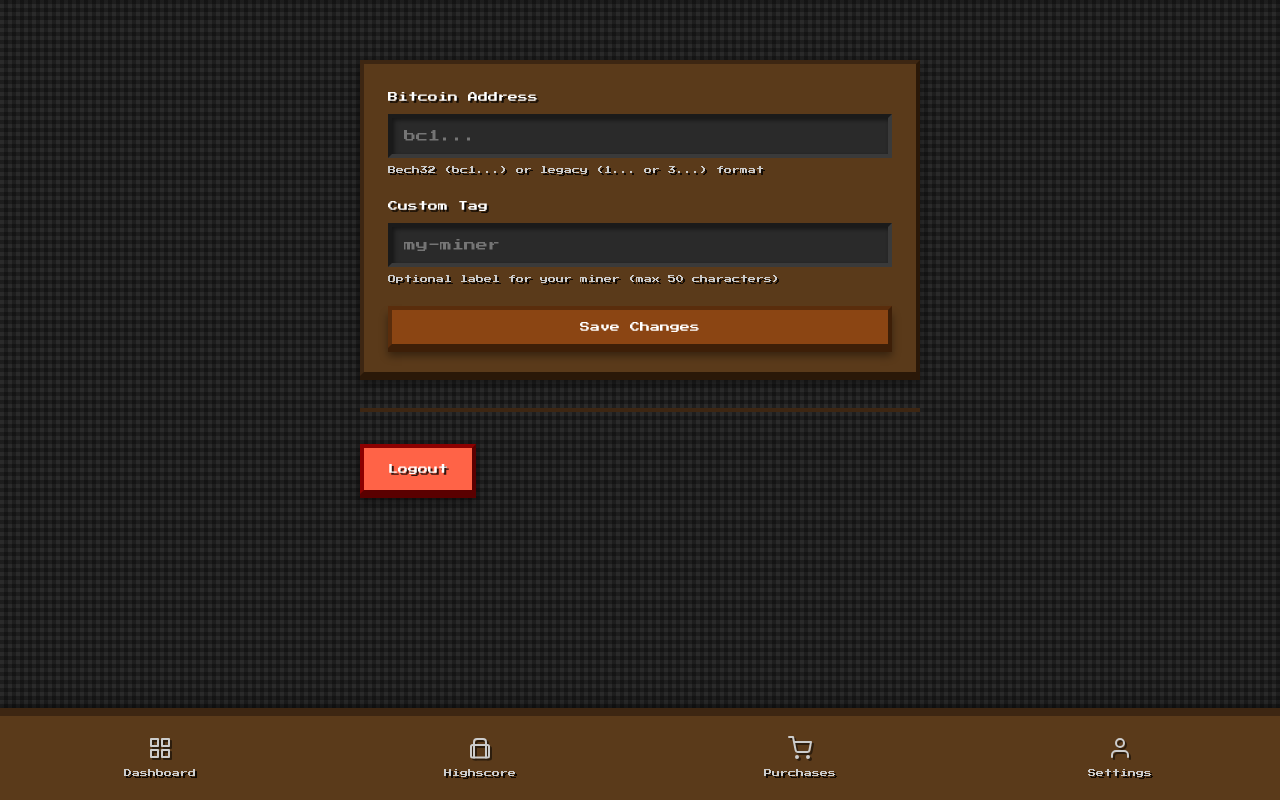
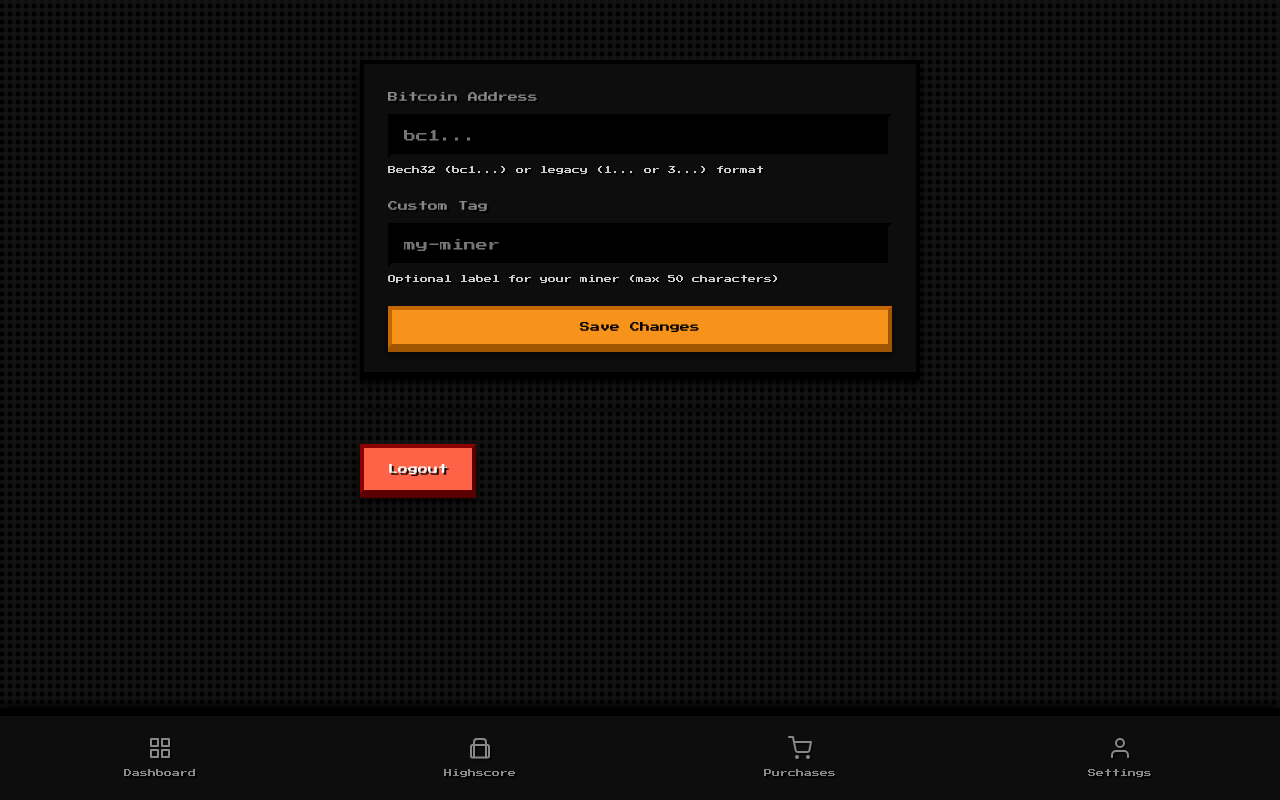
Before and after one commit to terakael/slicehash, a Python web app: template src/slicehash/templates/settings.html in a window 1280 px wide. Run offline with Jinja, Linux system fonts and the light colour scheme; the template is opened without the code that fills it, so the values that code supplies are empty.

Commit message:
[master] aesthetics

```diff
--- a/src/slicehash/static/style.css
+++ b/src/slicehash/static/style.css
@@ -15,15 +15,15 @@
 
 body {
     font-family: 'Press Start 2P', monospace;
-    background-color: #2a2a2a;
+    background-color: #000000;
     background-image:
-        repeating-linear-gradient(0deg, transparent, transparent 4px, rgba(0,0,0,0.3) 4px, rgba(0,0,0,0.3) 8px),
-        repeating-linear-gradient(90deg, transparent, transparent 4px, rgba(0,0,0,0.3) 4px, rgba(0,0,0,0.3) 8px);
-    color: #ffffff;
+        repeating-linear-gradient(0deg, transparent, transparent 4px, rgba(20,20,20,0.8) 4px, rgba(20,20,20,0.8) 8px),
+        repeating-linear-gradient(90deg, transparent, transparent 4px, rgba(20,20,20,0.8) 4px, rgba(20,20,20,0.8) 8px);
+    color: #e0e0e0;
     line-height: 1.8;
     min-height: 100vh;
     overflow-x: hidden;
-    text-shadow: 2px 2px 0px rgba(0,0,0,0.8);
+    text-shadow: 2px 2px 0px rgba(0,0,0,0.9);
 }
 
 /* Header */
@@ -113,12 +113,12 @@ footer {
 }
 
 #settings-form {
-    background-color: #5a3a1a;
-    border: 4px solid #3d2612;
-    border-right-color: #2a1808;
-    border-bottom-color: #2a1808;
+    background-color: #0d0d0d;
+    border: 4px solid #000000;
+    border-right-color: #000000;
+    border-bottom-color: #000000;
     padding: 24px;
-    box-shadow: 0 4px 0 #2a1808, 0 8px 8px rgba(0,0,0,0.4);
+    box-shadow: 0 4px 0 #000000, 0 8px 8px rgba(0,0,0,0.8);
 }
 
 /* Form elements */
@@ -128,7 +128,7 @@ footer {
 
 .form-group label {
     display: block;
-    color: #ffffff;
+    color: #888888;
     font-size: 10px;
     font-family: 'Press Start 2P', monospace;
     margin-bottom: 8px;
@@ -136,22 +136,22 @@ footer {
 
 .form-group input {
     width: 100%;
-    background-color: #2a2a2a;
-    border: 4px solid #1a1a1a;
-    border-right-color: #3a3a3a;
-    border-bottom-color: #3a3a3a;
-    color: #fff;
+    background-color: #000000;
+    border: 4px solid #000000;
+    border-right-color: #0d0d0d;
+    border-bottom-color: #0d0d0d;
+    color: #e0e0e0;
     padding: 12px;
     font-size: 12px;
     font-family: 'Press Start 2P', monospace;
     transition: border-color 0.1s;
-    box-shadow: inset 2px 2px 4px rgba(0,0,0,0.5);
+    box-shadow: inset 2px 2px 4px rgba(0,0,0,0.9);
 }
 
 .form-group input:focus {
     outline: none;
-    border-color: #ffd700;
-    box-shadow: inset 2px 2px 4px rgba(0,0,0,0.5), 0 0 8px rgba(255, 215, 0, 0.5);
+    border-color: #f7931a;
+    box-shadow: inset 2px 2px 4px rgba(0,0,0,0.8), 0 0 8px rgba(247, 147, 26, 0.5);
 }
 
 .form-group input.error {
@@ -170,34 +170,34 @@ footer {
 /* Buttons */
 .btn-primary {
     width: 100%;
-    background-color: #8b4513;
-    color: #ffffff;
-    border: 4px solid #5a2d0c;
-    border-right-color: #3d1f08;
-    border-bottom-color: #3d1f08;
+    background-color: #f7931a;
+    color: #000000;
+    border: 4px solid #c46700;
+    border-right-color: #a05600;
+    border-bottom-color: #a05600;
     padding: 12px;
     font-size: 10px;
     font-family: 'Press Start 2P', monospace;
     cursor: pointer;
     transition: transform 0.05s;
-    box-shadow: 0 4px 0 #3d1f08, 0 8px 8px rgba(0,0,0,0.4);
+    box-shadow: 0 4px 0 #a05600, 0 8px 8px rgba(0,0,0,0.6);
     position: relative;
 }
 
 .btn-primary:hover {
-    background-color: #a0522d;
+    background-color: #ffa929;
 }
 
 .btn-primary:active {
     transform: translateY(4px);
-    box-shadow: 0 0 0 #3d1f08, 0 4px 4px rgba(0,0,0,0.4);
+    box-shadow: 0 0 0 #a05600, 0 4px 4px rgba(0,0,0,0.6);
 }
 
 .btn-primary:disabled {
-    background-color: #555;
-    color: #888;
+    background-color: #333;
+    color: #666;
     cursor: not-allowed;
-    border-color: #333;
+    border-color: #1a1a1a;
 }
 
 /* Messages */
@@ -595,13 +595,13 @@ footer {
     bottom: 0;
     left: 0;
     right: 0;
-    background-color: #5a3a1a;
-    border-top: 4px solid #3d2612;
+    background-color: #0d0d0d;
+    border-top: 4px solid #000000;
     display: flex;
     justify-content: space-around;
     padding: 12px 0;
     z-index: 100;
-    box-shadow: 0 -4px 0 #3d2612, 0 -8px 8px rgba(0,0,0,0.3);
+    box-shadow: 0 -4px 0 #000000, 0 -8px 8px rgba(0,0,0,0.8);
 }
 
 .nav-item {
@@ -609,7 +609,7 @@ footer {
     flex-direction: column;
     align-items: center;
     gap: 6px;
-    color: #cccccc;
+    color: #888888;
     text-decoration: none;
     font-size: 8px;
     font-family: 'Press Start 2P', monospace;
@@ -910,50 +910,50 @@ footer {
 /* Pixel-styled scrollbar (Webkit browsers) */
 ::-webkit-scrollbar {
     width: 12px;
+    background: #000000;
+}
+
+::-webkit-scrollbar-track {
+    background: #000000;
+    border: 2px solid #0d0d0d;
+}
+
+::-webkit-scrollbar-thumb {
+    background: #1a1a1a;
+    border: 2px solid #0d0d0d;
+    border-right-color: #000000;
+    border-bottom-color: #000000;
+}
+
+::-webkit-scrollbar-thumb:hover {
     background: #2a2a2a;
 }
 
-::-webkit-scrollbar-track {
-    background: #1a1a1a;
-    border: 2px solid #2a2a2a;
-}
-
-::-webkit-scrollbar-thumb {
-    background: #5a3a1a;
-    border: 2px solid #3d2612;
-    border-right-color: #2a1808;
-    border-bottom-color: #2a1808;
-}
-
-::-webkit-scrollbar-thumb:hover {
-    background: #6a4a2a;
-}
-
 ::-webkit-scrollbar-thumb:active {
-    background: #4a2a0a;
+    background: #0d0d0d;
 }
 
 /* Block found celebration effect */
 @keyframes blockCelebration {
     0% {
         transform: scale(1) rotate(0deg);
-        box-shadow: 0 4px 0 #8b6914, 0 8px 16px rgba(255, 215, 0, 0.6);
+        box-shadow: 0 4px 0 #a05600, 0 8px 16px rgba(247, 147, 26, 0.6);
     }
     25% {
         transform: scale(1.05) rotate(-2deg);
-        box-shadow: 0 4px 0 #8b6914, 0 12px 24px rgba(255, 215, 0, 0.9);
+        box-shadow: 0 4px 0 #a05600, 0 12px 24px rgba(247, 147, 26, 0.9);
     }
     50% {
         transform: scale(1.1) rotate(2deg);
-        box-shadow: 0 4px 0 #8b6914, 0 16px 32px rgba(255, 215, 0, 1);
+        box-shadow: 0 4px 0 #a05600, 0 16px 32px rgba(247, 147, 26, 1);
     }
     75% {
         transform: scale(1.05) rotate(-2deg);
-        box-shadow: 0 4px 0 #8b6914, 0 12px 24px rgba(255, 215, 0, 0.9);
+        box-shadow: 0 4px 0 #a05600, 0 12px 24px rgba(247, 147, 26, 0.9);
     }
     100% {
         transform: scale(1) rotate(0deg);
-        box-shadow: 0 4px 0 #8b6914, 0 8px 16px rgba(255, 215, 0, 0.6);
+        box-shadow: 0 4px 0 #a05600, 0 8px 16px rgba(247, 147, 26, 0.6);
     }
 }
 
@@ -1072,20 +1072,20 @@ footer {
     font-size: 10px;
     font-family: 'Press Start 2P', monospace;
     cursor: pointer;
-    box-shadow: 0 4px 0 #888, 0 8px 8px rgba(0,0,0,0.4);
+    box-shadow: 0 4px 0 #888, 0 8px 8px rgba(0,0,0,0.8);
     transition: transform 0.05s;
 }
 
 .btn-retry:active {
     transform: translateY(4px);
-    box-shadow: 0 0 0 #888, 0 4px 4px rgba(0,0,0,0.4);
+    box-shadow: 0 0 0 #888, 0 4px 4px rgba(0,0,0,0.8);
 }
 
 /* Logout button */
 .logout-section {
     margin-top: 32px;
     padding-top: 32px;
-    border-top: 4px solid #3d2612;
+    border-top: 4px solid #0d0d0d;
 }
 
 .btn-logout {
@@ -1101,7 +1101,7 @@ footer {
     cursor: pointer;
     text-decoration: none;
     text-align: center;
-    box-shadow: 0 4px 0 #5a0000, 0 8px 8px rgba(0,0,0,0.4);
+    box-shadow: 0 4px 0 #5a0000, 0 8px 8px rgba(0,0,0,0.8);
     transition: transform 0.05s;
 }
 
```
Also changed, not shown: other parts of src/slicehash/static/style.css (+108 -108 lines).
